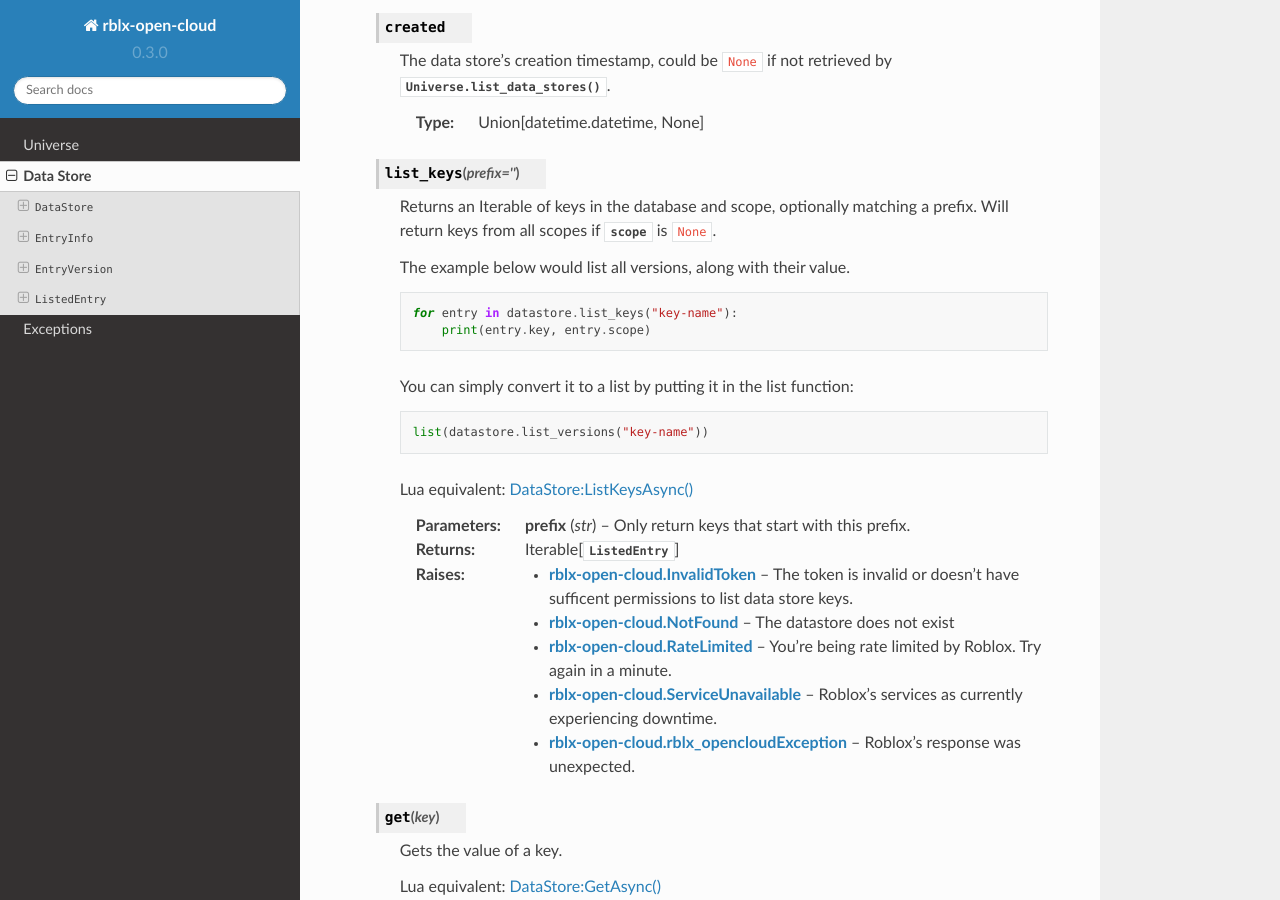
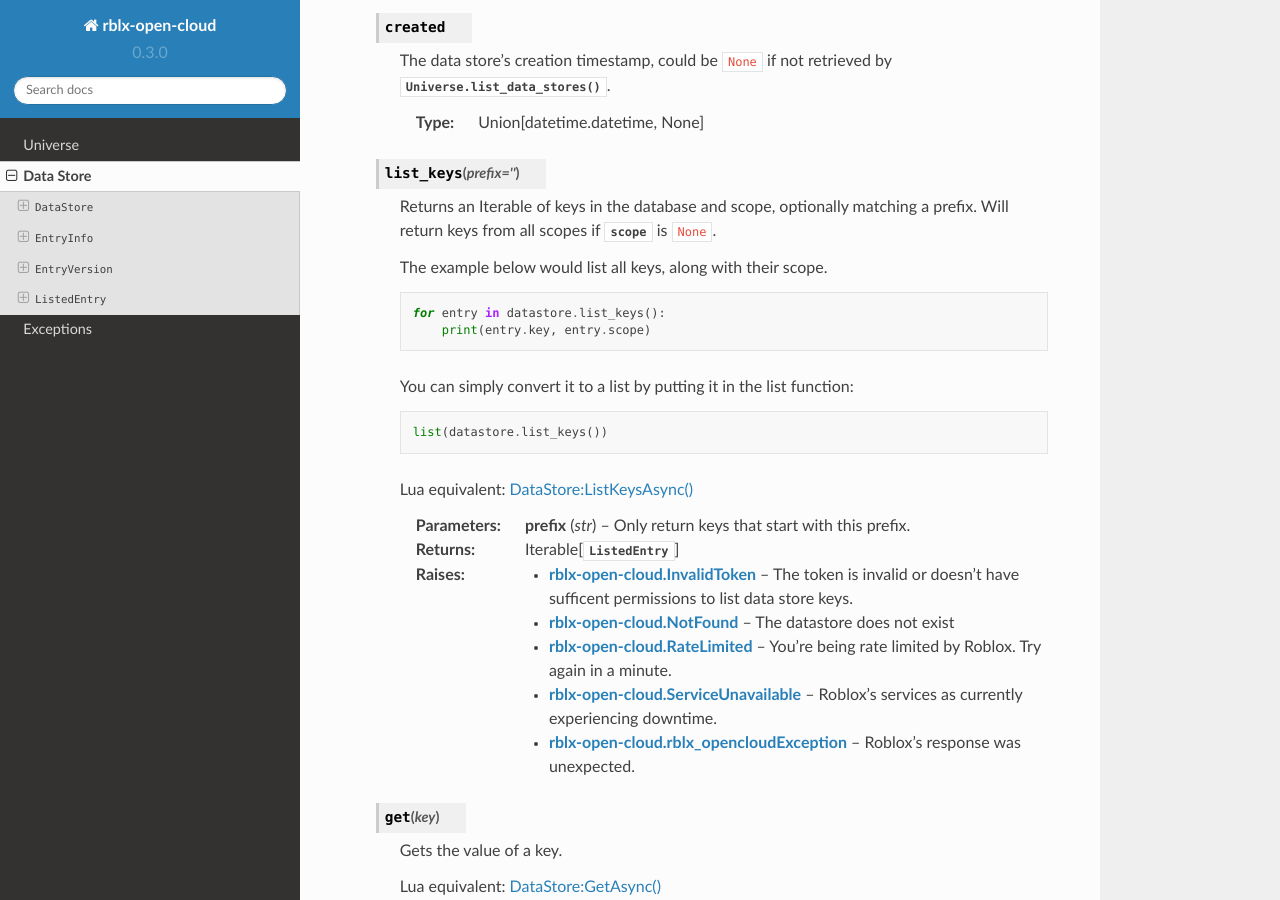
Before and after one commit to treeben77/rblx-open-cloud, a Sphinx documentation site: the page built from docs/source/datastore.rst, in a window 1280 px wide and 900 px high, scrolled down 600 px. Built offline with Sphinx 7.4.7 and the Read the Docs theme 2.0.0, drawn with Linux system fonts in a browser that asks for light colours; some of the changed text lies outside the part shown.

Commit message:
fixed documantation format and EntryVersion.get_value

```diff
--- a/docs/source/datastore.rst
+++ b/docs/source/datastore.rst
@@ -33,18 +33,18 @@ Data Store
 
         Returns an Iterable of keys in the database and scope, optionally matching a prefix. Will return keys from all scopes if :attr:`scope` is ``None``.
 
-        The example below would list all versions, along with their value.
+        The example below would list all keys, along with their scope.
 
         .. code:: py
 
-            for entry in datastore.list_keys("key-name"):
+            for entry in datastore.list_keys():
                 print(entry.key, entry.scope)
 
         You can simply convert it to a list by putting it in the list function:
 
         .. code:: py
 
-            list(datastore.list_versions("key-name"))
+            list(datastore.list_keys())
 
         Lua equivalent: `DataStore:ListKeysAsync() <https://create.roblox.com/docs/reference/engine/classes/DataStore#ListKeysAsync>`__
 
@@ -169,7 +169,7 @@ Data Store
 
     .. method:: get_version(key, version)
 
-        Gets the value of a key versions.
+        Gets the value of a key version.
 
         Lua equivalent: `DataStore:GetVersionAsync() <https://create.roblox.com/docs/reference/engine/classes/DataStore#GetVersionAsync>`__
 
```
Also changed, not shown: docs/source/universe.rst (+5 -5 lines), rblxopencloud/__init__.py (+7 -4 lines).
